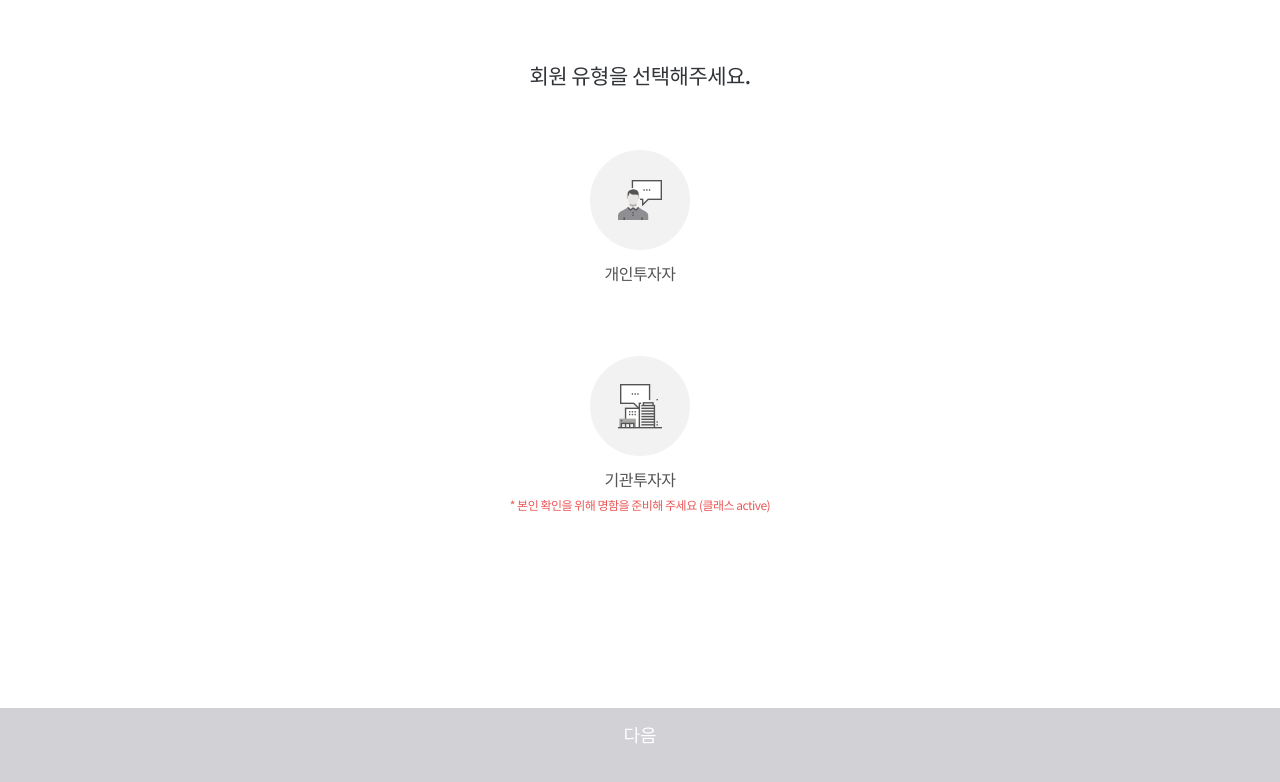
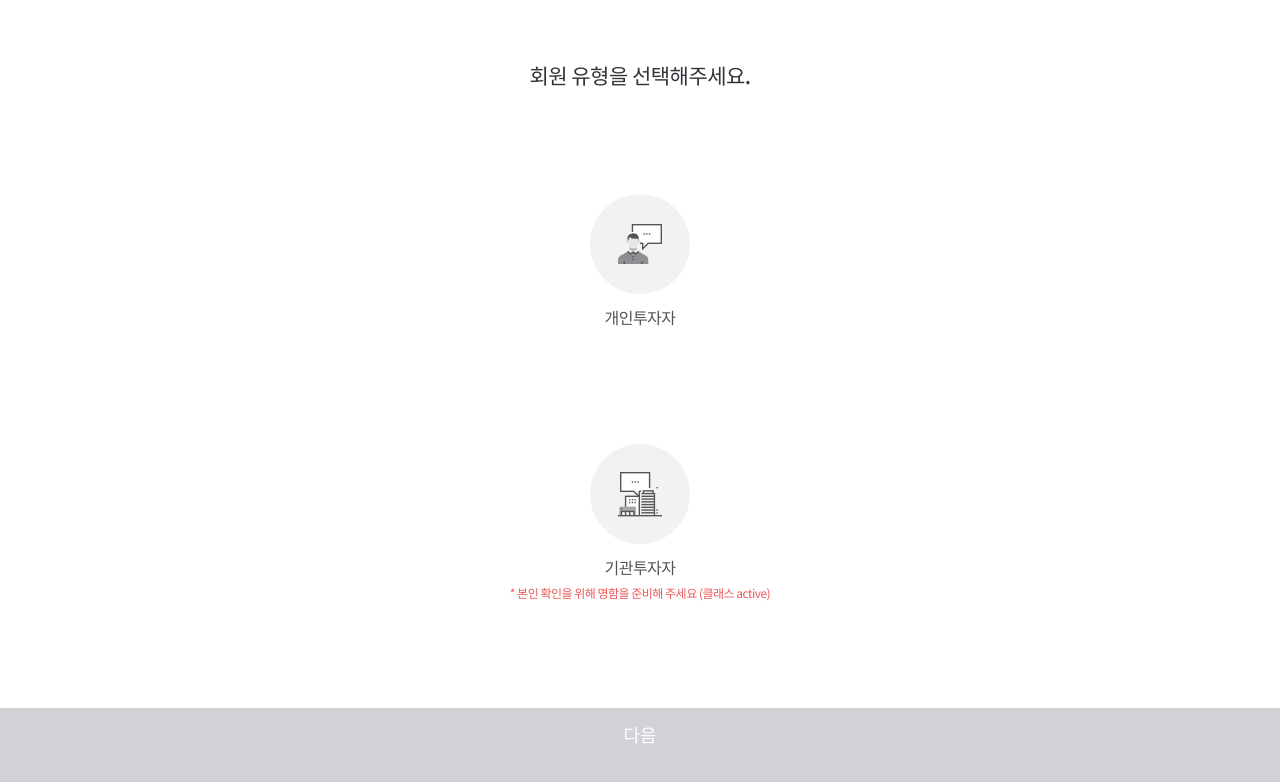
Before and after one commit to SeoHaKwon/IRPAGE_MOBILE, a Vue app: page /MemberType in a window 1280 px wide. Shown: the top 782 px of the page. Built offline with nearby package versions, Linux system fonts and the light colour scheme.

Commit message:
회원유형 스타일 수정

```diff
--- a/src/components/MemberType.vue
+++ b/src/components/MemberType.vue
@@ -68,7 +68,11 @@
   letter-spacing: -0.5px;
   color: #545454;
   .check-type {
+    display:flex;
+    height:144px;
     max-width:144px;
+    align-items: flex-end;
+    justify-content: center;
     @each $obj in single , agency{
       &.#{$obj}{
         span {
```
